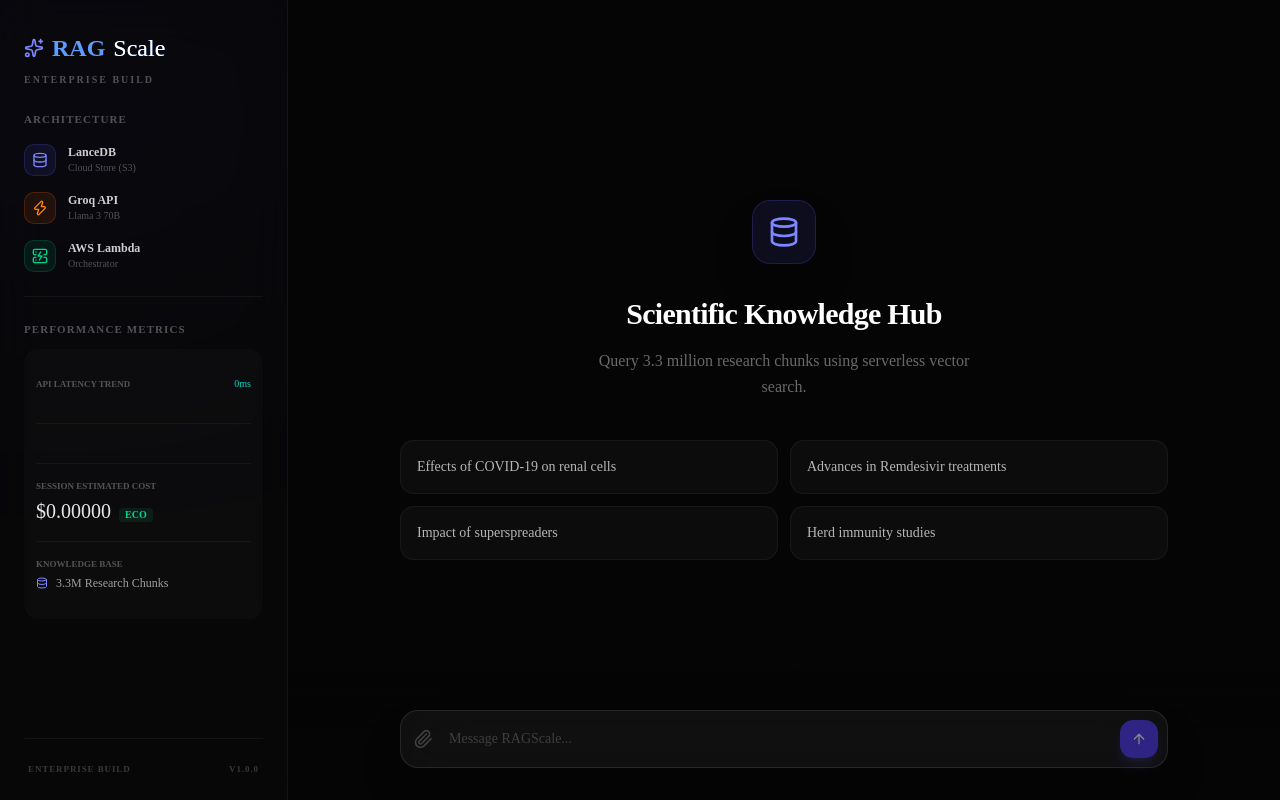
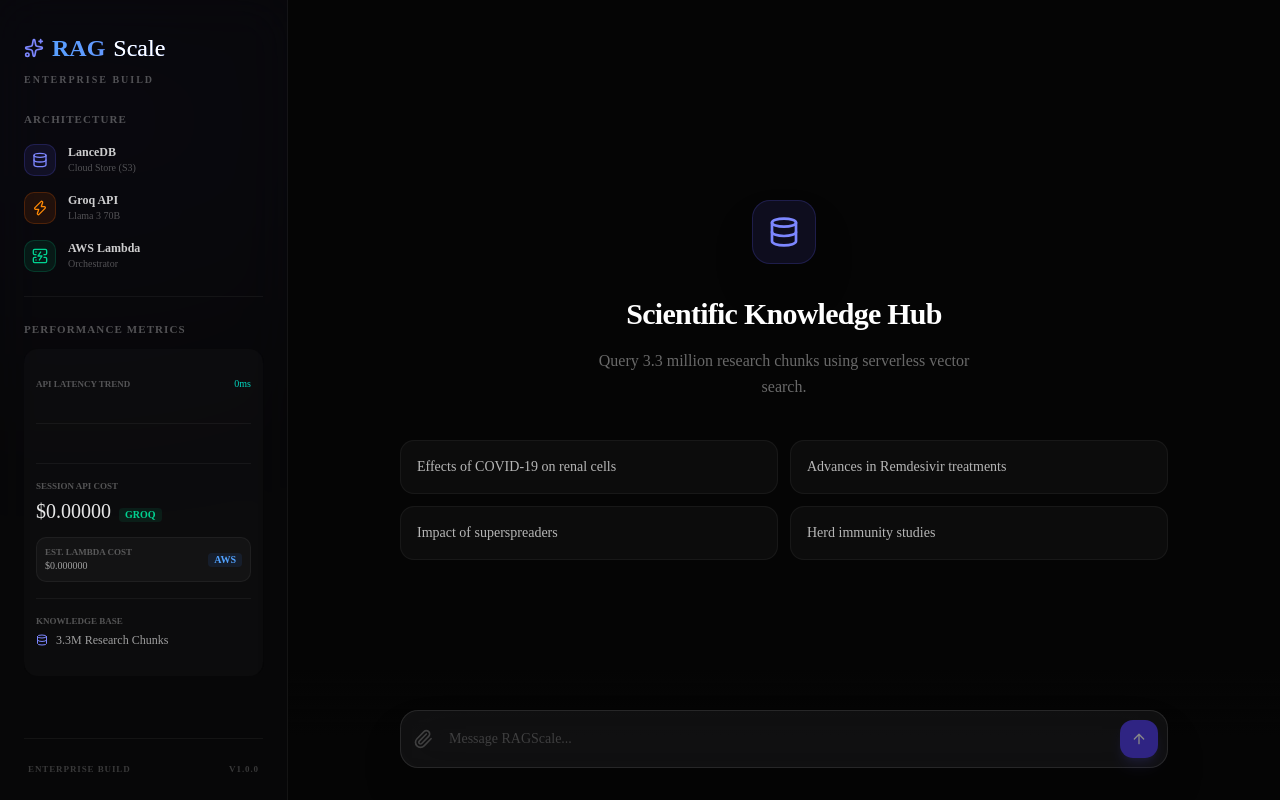
Before and after one commit to lds1804/spark-vlm-rag, a Next.js app in the folder frontend/: page / in a window 1280 px wide. Built offline with nearby package versions, Linux system fonts and the light colour scheme.

Commit message:
feat(ui): enhance cost metrics with separate API and Lambda tracking

```diff
--- a/frontend/src/app/page.tsx
+++ b/frontend/src/app/page.tsx
@@ -281,9 +281,10 @@ export default function App() {
 
                   <div className="h-px bg-white/5 w-full" />
 
-                  {/* Cost Metric */}
+                  {/* Cost Metrics */}
+                  <div className="flex flex-col gap-3">
                     <div>
-                    <div className="text-white/30 text-[9px] uppercase font-bold mb-1">Session Estimated Cost</div>
+                      <div className="text-white/30 text-[9px] uppercase font-bold mb-1">Session API Cost</div>
                       <div className="flex items-baseline gap-2">
                         <div className="text-xl font-light text-white/90">
                           ${messages.reduce((acc, m) => {
@@ -291,7 +292,16 @@ export default function App() {
                             return acc + (isNaN(val) ? 0 : val);
                           }, 0).toFixed(5)}
                         </div>
-                      <div className="text-[10px] text-emerald-400 font-bold bg-emerald-500/10 px-1.5 rounded">ECO</div>
+                        <div className="text-[10px] text-emerald-400 font-bold bg-emerald-500/10 px-1.5 rounded">GROQ</div>
+                      </div>
+                    </div>
+
+                    <div className="flex justify-between items-center bg-white/[0.03] p-2 rounded-lg border border-white/5">
+                      <div className="flex flex-col">
+                        <span className="text-[9px] text-white/30 uppercase font-bold">Est. Lambda Cost</span>
+                        <span className="text-[10px] text-white/60 font-mono">${(messages.length * 0.00001).toFixed(6)}</span>
+                      </div>
+                      <div className="text-[10px] text-blue-400 font-bold bg-blue-500/10 px-1.5 rounded">AWS</div>
                     </div>
                   </div>
 
```
Lines whose indentation alone changed are shown as unchanged.
